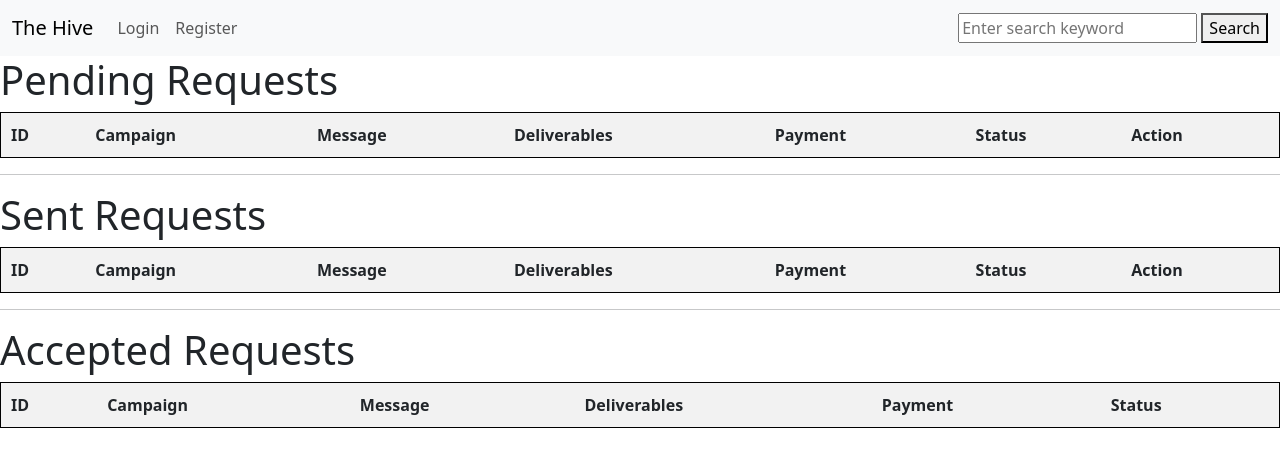
After one commit to Joshua-Alex23/Influencer-and-Sponsor, a Flask app: page /view_requests_spo in a window 1280 px wide. The commit adds this page. Shown: the top 467 px of the page. Run offline with Flask 3, Linux system fonts and the light colour scheme; lists and menus that the app fills with data are empty; some libraries are stand-ins or nearby versions.

Commit message:
Edit and Delete for requests done

```diff
--- a/application/routes.py
+++ b/application/routes.py
@@ -402,13 +402,13 @@ def send_request_inf(id):
             flash('Please enter all details')
             return redirect(url_for('send_request_inf'))
 
-        newrequests = AdRequest(campaign_id = campaign_id,
-                                sponsor_id =spo_id,
-                                Influencer_id = inf_id,
-                                message = message,
-                                deliverables = deliverables,
-                                payment = payment,
-                                status = status)
+        newrequests = AdRequest_inf(campaign_id = campaign_id,
+                                    sponsor_id = spo_id,
+                                    influencer_id = inf_id,
+                                    message = message,
+                                    deliverables = deliverables,
+                                    payment = payment,
+                                    status = status)# sponsor_id =spo_id,
         db.session.add(newrequests)
         db.session.commit()
         flash('Request sent successfully!')
@@ -458,9 +458,8 @@ def send_request(id):
         if not message or not deliverables or not payment or not status:
             flash('Please enter all details')
             return redirect(url_for('send_request'))
-        newrequests = AdRequest(campaign_id = camp.id,
+        newrequests = AdRequest_spo(campaign_id = camp.id,
                                 sponsor_id =getspons,
-                                Influencer_id = inf_id,
                                 message = message,
                                 deliverables = deliverables,
                                 payment = payment,
@@ -469,6 +468,60 @@ def send_request(id):
         db.session.commit()
         flash('Request sent successfully!')
         return redirect(url_for('inf_home'))
+
+
+@app.route('/edit_request/<int:id>/', methods = ['GET', 'POST'])
+def edit_request(id):
+    if session['Role'] == Influencer:
+        flash('You are not authorised to edit this Campaign')
+        return redirect(url_for('inf_home'))
+    if request.method == 'GET':
+        requests = AdRequest_inf.query.get(id)
+        inf_id = requests.influencer_id
+        inf = Influencer.query.get(inf_id)
+        camp_id = requests.campaign_id
+        camp = Campaign.query.get(camp_id)
+        camp_name = camp.name_of_campaign
+
+        return render_template('edit_request.html', requests = requests, inf_name = inf.name, camp_name = camp_name)
+    if request.method == 'POST':
+        requests = AdRequest_inf.query.get(id)
+        campaign_id = requests.campaign_id
+        message = request.form['message']
+        deliverables = request.form['deliverables']
+        payment = request.form['payment']
+        status = request.form['status']
+
+        if not message or not deliverables or not payment or not status:
+            flash('Please enter all details')
+            return redirect(url_for('view_request_spo'))
+
+        if campaign_id:
+            requests.campaign_id = campaign_id
+        if message:
+            requests.message = message
+        if deliverables:
+            requests.deliverables = deliverables
+        if payment:
+            requests.payment = payment
+        if status:
+            requests.status = status
+
+        db.session.commit()
+        return render_template('view_requests_spo.html')
+
+
+@app.route('/delete_campaign/<int:id>')
+def delete_request(id):
+
+    requests = AdRequest_inf.query.get(id)
+    if not requests:
+        flash('Campaign not found')
+        return redirect(url_for('view_requests_spo'))
+
+    db.session.delete(requests)
+    db.session.commit()
+    return redirect(url_for('view_requests_spo'))
 
 
 
@@ -570,42 +623,73 @@ def view_requests():
         if session["Role"] == 'Influencer':
             inf = Influencer.query.filter_by(user_id = userid).first()
             inf_id = inf.id
-            requests = AdRequest.query.filter_by(Influencer_id=inf_id, status='pending').all()
+            print(inf_id)
+            requests = AdRequest_inf.query.filter(AdRequest_inf.influencer_id == inf_id, AdRequest_inf.status == 'pending').all()
+            # camp_id = AdRequest_inf.query.get(AdRequest_inf.campaign_id) Do if time permits!!
+            # camp = Campaign.query.get(camp_id)
+            accepted = AdRequest_inf.query.filter(AdRequest_inf.influencer_id == inf_id, AdRequest_inf.status == 'approved').all()
+            return render_template('view_requests_inf.html', requests=requests, accepted = accepted)
         elif session["Role"] == 'Sponsor':
             spo = Sponsor.query.filter_by(user_id = userid).first()
             spo_id = spo.id
-            requests = AdRequest.query.filter_by(sponsor_id=spo_id, status='pending').all()
-        else:
-            pass
-            # requests = []  # Or handle other roles or no role appropriately
+            requests = AdRequest_spo.query.filter(AdRequest_spo.sponsor_id == spo_id, AdRequest_spo.status == 'pending').all()
+            accepted = AdRequest_spo.query.filter(AdRequest_spo.sponsor_id == spo_id, AdRequest_spo.status == 'approved').all()
+            sent = AdRequest_inf.query.filter(AdRequest_inf.sponsor_id == spo_id, AdRequest_inf.status == 'pending').all()
+            return render_template('view_requests_spo.html', requests = requests, accepted = accepted, sent = sent)
+        # else:
+        #     pass
+        #     # requests = []  # Or handle other roles or no role appropriately
 
-        return render_template('view_requests.html', requests=requests)
 
-        if 'Role' in session and session['role'] == 'store_manager':
-            requests = AdRequest.query.filter_by(requester=session['user']).all()
-            return render_template('requests.html',requests = requests) #check landing page
 
+        # if 'Role' in session and session['role'] == 'store_manager':
+        #     requests = AdRequest.query.filter_by(requester=session['user']).all()
+        #     return render_template('requests.html',requests = requests) #check landing page
+@app.route('/view_requests_inf')
+def view_requests_inf():
+    return render_template('view_requests_inf.html')
+@app.route('/view_requests_spo')
+def view_requests_spo():
+    return render_template('view_requests_spo.html')
 @app.route('/approve_request/<int:id>', methods = ['GET', 'POST'])
 def approve_request(id):
-    adrequest = AdRequest.query.get(id)
+    if session['Role'] == 'Influencer':
+        adrequest = AdRequest_inf.query.get(id)
 
-    if adrequest:
-        adrequest.status = 'approved'  # Update status to approved
-        db.session.commit()
-        flash('Request approved successfully', 'success')
-        return redirect(url_for('view_requests'))
+        if adrequest:
+            adrequest.status = 'approved'  # Update status to approved
+            db.session.commit()
+            flash('Request approved successfully', 'success')
+            return redirect(url_for('view_requests_inf'))
+
+    elif session['Role'] == 'Sponsor':
+        adrequest = AdRequest_spo.query.get(id)
+
+        if adrequest:
+            adrequest.status = 'approved'  # Update status to approved
+            db.session.commit()
+            flash('Request approved successfully', 'success')
+            return redirect(url_for('view_requests_spo'))
 
 
 @app.route('/reject_request/<int:id>', methods = ['GET', 'POST'])
 def reject_request(id):
-    adrequest = AdRequest.query.get(id)
+    if session['Role'] == 'Influencer':
+        adrequest = AdRequest_inf.query.get(id)
 
-    if adrequest:
-        adrequest.status = 'rejected'  # Update status to approved
-        db.session.commit()
-        flash('Request rejected')
-        return redirect(url_for('view_requests'))
+        if adrequest:
+            adrequest.status = 'rejected'  # Update status to approved
+            db.session.commit()
+            flash('Request rejected')
+            return redirect(url_for('view_requests_inf'))
+    elif session['Role'] == 'Sponsor':
+        adrequest = AdRequest_spo.query.get(id)
 
+        if adrequest:
+            adrequest.status = 'rejected'  # Update status to approved
+            db.session.commit()
+            flash('Request rejected')
+            return redirect(url_for('view_requests_spo'))
 
 @app.route('/search', methods=['GET', 'POST'])
 def search():
@@ -643,15 +727,26 @@ def search():
     elif session['Role'] == 'admin':
         return redirect(url_for('admin_home'))
 
+@app.route('/flag_user/<int:user_id>', methods=['POST'])
+def flag_user(user_id):
+    user = User.query.get(user_id)
+    user.is_flagged = True
+    db.session.commit()
+    flash('User has been flagged.')
+    return redirect(url_for('admin_home'))
 
-# @app.route('/search',methods=['GET','POST'])
-# def search():
-#     if request.method == 'POST':
-#         search = request.form.get('search',None)
-#         if not search:
-#             flash('Please enter search keyword')
-#             return redirect(url_for('index'))
+@app.route('/flag_campaign/<int:id>/', methods=['GET','POST'])
+def flag_campaign(id):
+    if request.method == 'GET':
+        pass
+    if request.method == 'POST':
+        campaign = Campaign.query.get(id)
+        campaign.is_flagged = True
+        db.session.commit()
+        flash('Campaign has been flagged.')
+        return redirect(url_for('admin_campaign'))
 
-#         campaign = Campaign.query.filter(Campaign.name_of_campaign.like(f'%{search}%')).all()
-#         influencer = Influencer.query.filter(Influencer.name.like(f'%{search}%')).all()
-#         return render_template('search.html',campaign=campaign,influencer=influencer)
+@app.route('/admin/flagged_campaigns')
+def flagged_campaigns():
+    campaigns = Campaign.query.filter_by(is_flagged=True).all()
+    return render_template('admin_campaign.html', campaigns=campaigns)
--- a/templates/Navbar.html
+++ b/templates/Navbar.html
@@ -4,8 +4,10 @@
             <a class="navbar-brand h-1" href={{ url_for('spo_home')}}>The Hive</a>
         {% elif session['Role']=='Influencer' %}
             <a class="navbar-brand h-1" href={{ url_for('inf_home')}}>The Hive</a>
+        {% elif session['Role']=='admin' %}
+            <a class="navbar-brand h-1" href={{ url_for('admin_home')}}>The Hive</a>
         {% elif session['Role'] != 'Sponsor' or session['Role']  != 'Influencer'  %}
-            <a class="navbar-brand h-1" href={{ url_for('admin_home')}}>The Hive</a>
+            <a class="navbar-brand h-1" href={{ url_for('home_page')}}>The Hive</a>
         {% endif %}
     <button class="navbar-toggler" type="button" data-bs-toggle="collapse" data-bs-target="#navbarSupportedContent" aria-controls="navbarSupportedContent" aria-expanded="false" aria-label="Toggle navigation">
     <span class="navbar-toggler-icon"></span>
--- a/templates/login.html
+++ b/templates/login.html
@@ -1,8 +1,4 @@
 {% extends 'base_with_navbar.html' %}
-{% block title %}
-Login Page
-
-{% endblock title %}
 {% block title %}Welcome to the Login Page{% endblock title %}
 
 {% block content%}
--- a/templates/send_request.html
+++ b/templates/send_request.html
@@ -23,10 +23,10 @@
                 <label for= "camp_budget" class = 'form-label'>Budget</label>
                 <input type = 'text'  class = 'form-control' id='camp_budget' name ='camp_budget' value = {{camp_budget}} readonly>
             </div>
-            <div class = 'container-fluid mb-3 col-4 align-center' >
+            <!-- <div class = 'container-fluid mb-3 col-4 align-center' >
                 <label for= "inf_name" class = 'form-label'>Your Name</label>
                 <input type = 'text'  class = 'form-control' id='inf_name' name ='inf_name' value = {{inf_name}}  readonly>
-            </div>
+            </div> -->
             <label for='message' class ='form-label'>Message</label>
             <input type="text" class="form-control" id="message" name="message" required>
         </div>
--- a/templates/send_request_inf.html
+++ b/templates/send_request_inf.html
@@ -11,12 +11,14 @@
                 <label for= "name_of_influencer" class = 'form-label'>Name of the Influencer</label>
                 <input type = 'text'  class = 'form-control' id='name_of_influencer' name ='name_of_influencer' value = {{inf_name}} readonly>
             </div>
+            <div class = 'container-fluid mb-3 col-4 align-center' ></div>
                 <label for="campaign">Select a Campaign:</label>
                 <select id="campaign" name="campaign_id">
                 {% for campaign in campaigns %}
                     <option value="{{ campaign.id }}">{{ campaign.name_of_campaign }}</option>
                 {% endfor %}
                 </select>
+            </div>
             <div  class = 'container-fluid mb-3 col-4 align-center'>
                 <label for='message' class ='form-label'>Message</label>
                 <input type="text" class="form-control" id="message" name="message" required>
--- a/templates/spo_home.html
+++ b/templates/spo_home.html
@@ -15,16 +15,16 @@ Sponsor Home
                     <h5 class="card title">Name: {{camp.name_of_campaign}}</h5>
                     <p class ="card description">Description: {{camp.description}}</p>
                     <p class = 'card budget'>Budget: {{camp.Budget}}</p>
-                    <a href="/campaign_details/{{ camp.id }}" id = camp.id}} class="btn btn-primary">
+                    <a href="/campaign_details/{{ camp.id }}" id = camp.id}} class="btn btn-primary" >
                         <i class="fa fa-info-circle" aria-hidden="true"></i>
                         Details
                     </a>
-                    <a href="/edit_campaign/{{ camp.id }}" id = camp.id}} class="btn btn-primary">
+                    <a href="/edit_campaign/{{ camp.id }}" id = camp.id}} class="btn btn-primary" >
                         <i class="fas fa-plus"></i>
                         Edit
 
                     </a>
-                    <a href="/delete_campaign/{{ camp.id }}" class="btn btn-danger">
+                    <a href="/delete_campaign/{{ camp.id }}" class="btn btn-danger" style="display:inline;">
                         <i class="fa fa-exclamation-triangle" aria-hidden="true"></i>
                         Delete
                     </a>
--- /dev/null
+++ b/templates/view_requests_spo.html
@@ -0,0 +1,130 @@
+{% extends 'base_with_navbar.html' %}
+
+{% block title %} View Requests received {% endblock title%}
+{% block head_content %}
+<title>View Requests received from Sponsors</title>
+<style>
+    table {
+        width: 100%;
+        border-collapse: collapse;
+    }
+    table, th, td {
+        border: 1px solid black;
+    }
+    th, td {
+        padding: 10px;
+        text-align: left;
+    }
+    th {
+        background-color: #f2f2f2;
+    }
+</style>
+{% endblock head_content %}
+
+{% block content %}
+<h1>Pending Requests</h1>
+<table>
+    <thead>
+        <tr>
+            <th>ID</th>
+            <th>Campaign</th>
+            <th>Message</th>
+            <th>Deliverables</th>
+            <th>Payment</th>
+            <th>Status</th>
+            <th>Action</th>
+        </tr>
+    </thead>
+    <tbody>
+        {% for request in requests %}
+        <tr>
+            <td>{{ request.id }}</td>
+            <td>{{ request.campaign.name_of_campaign }}</td>
+            <td>{{ request.message }}</td>
+            <td>{{ request.deliverables }}</td>
+            <td>{{ request.payment }}</td>
+            <td>{{ request.status }}</td>
+            <td>
+                <a href="/approve_request/{{request.id}}" id ="approve" class="btn btn-primary">
+                    <i class="fa fa-undo" aria-hidden="true"></i>
+                    Approve
+                </a>
+            </td>
+            <td>
+                <a href="/reject_request/{{request.id}}" id ="reject" class="btn btn-danger">
+                    <i class="fa fa-undo" aria-hidden="true"></i>
+                    Reject
+                </a>
+            </td>
+        </tr>
+        {% endfor %}
+    </tbody>
+</table>
+<hr>
+<h1>Sent Requests</h1>
+<table>
+    <thead>
+        <tr>
+            <th>ID</th>
+            <th>Campaign</th>
+            <th>Message</th>
+            <th>Deliverables</th>
+            <th>Payment</th>
+            <th>Status</th>
+            <th>Action</th>
+        </tr>
+    </thead>
+    <tbody>
+        {% for request in sent %}
+        <tr>
+            <td>{{ request.id }}</td>
+            <td>{{ request.campaign.name_of_campaign }}</td>
+            <td>{{ request.message }}</td>
+            <td>{{ request.deliverables }}</td>
+            <td>{{ request.payment }}</td>
+            <td>{{ request.status }}</td>
+            <td>
+                <a href="/edit_request/{{request.id}}" id ="edit" class="btn btn-primary">
+                    <i class="fa fa-undo" aria-hidden="true"></i>
+                    Edit
+                </a>
+            </td>
+            <td>
+                <a href="/delete_campaign/{{request.id}}" id ="delete" class="btn btn-danger">
+                    <i class="fa fa-undo" aria-hidden="true"></i>
+                    Delete
+                </a>
+            </td>
+        </tr>
+        {% endfor %}
+    </tbody>
+</table>
+<hr>
+<h1>Accepted Requests</h1>
+<table>
+    <thead>
+        <tr>
+            <th>ID</th>
+            <th>Campaign</th>
+            <th>Message</th>
+            <th>Deliverables</th>
+            <th>Payment</th>
+            <th>Status</th>
+        </tr>
+    </thead>
+    <tbody>
+        {% for request in accepted %}
+        <tr>
+            <td>{{ request.id }}</td>
+            <td>{{ request.campaign.name_of_campaign }}</td>
+            <td>{{ request.message }}</td>
+            <td>{{ request.deliverables }}</td>
+            <td>{{ request.payment }}</td>
+            <td>{{ request.status }}</td>
+        </tr>
+        {% endfor %}
+    </tbody>
+</table>
+</body>
+</html>
+{% endblock %}
```
Also changed, not shown: application/model.py (+20 -4 lines), templates/admin_campaign.html (+42 -19 lines), templates/admin_home.html (+21 -0 lines), templates/edit_request.html (added, +49 -0 lines), templates/view_requests_inf.html (renamed from templates/view_requests.html, +27 -5 lines), instance/database.sqlite3. Lines whose indentation alone changed are shown as unchanged.
